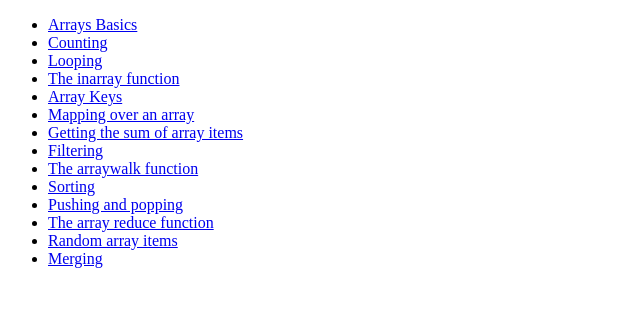
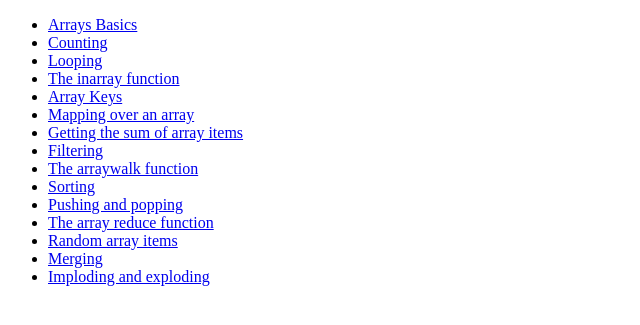
Before and after one commit to cjlaborde/php-arrays, a PHP site: page / in a window 1280 px wide. Shown: the top 325 px of the page, without its empty margins (0-640 px from the left). Run offline with PHP 8.4, Linux system fonts and the light colour scheme.

Commit message:
Imploding and exploding

```diff
--- a/index.php
+++ b/index.php
@@ -24,6 +24,7 @@
         <li><a href="/12-the-array-reduce-function">The array reduce function</a></li>
         <li><a href="/13-random-array-items">Random array items</a></li>
         <li><a href="/14-merging">Merging</a></li>
+        <li><a href="/15-imploding-and-exploding">Imploding and exploding</a></li>
 </body>
 
 </html>
```
Also changed, not shown: README.md.
